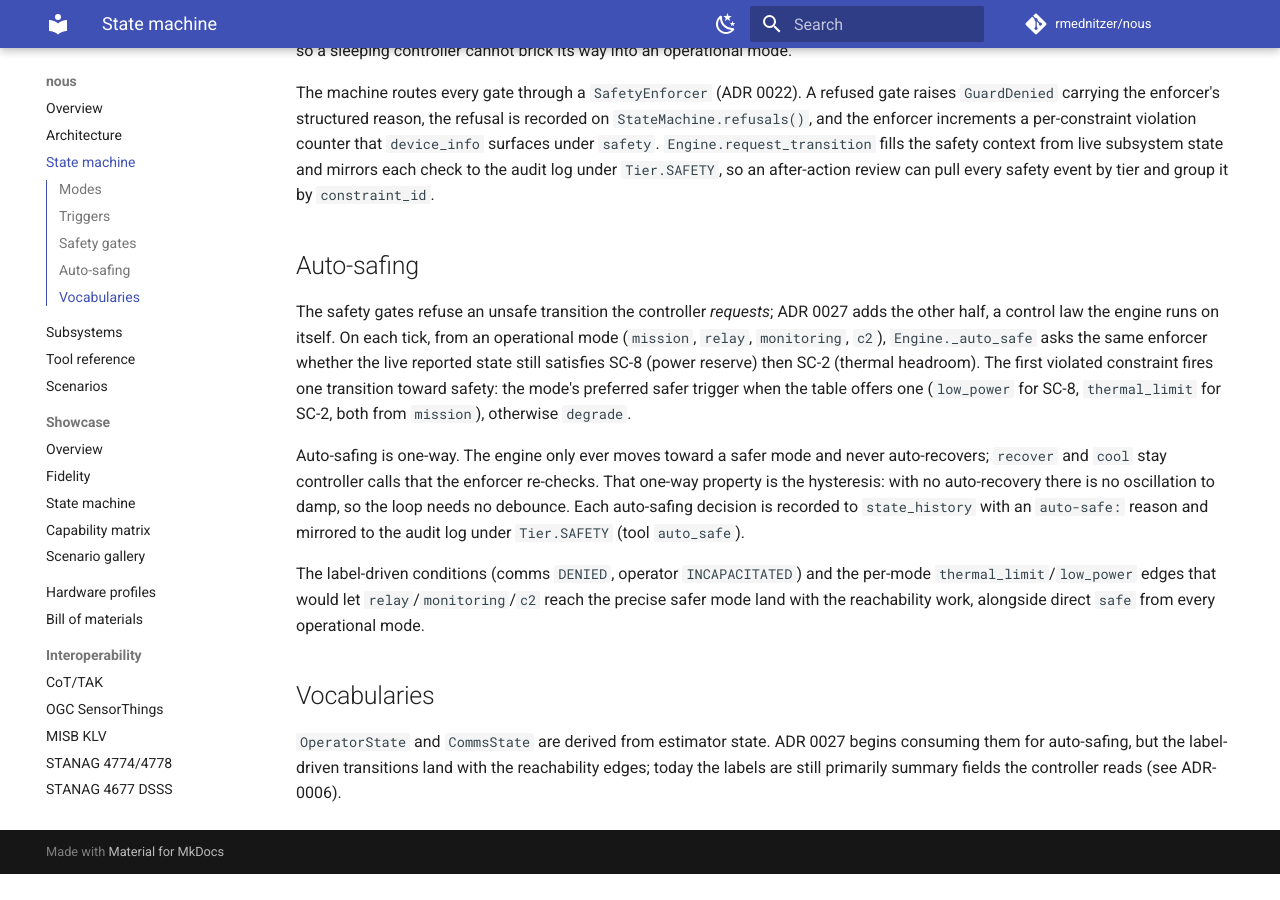
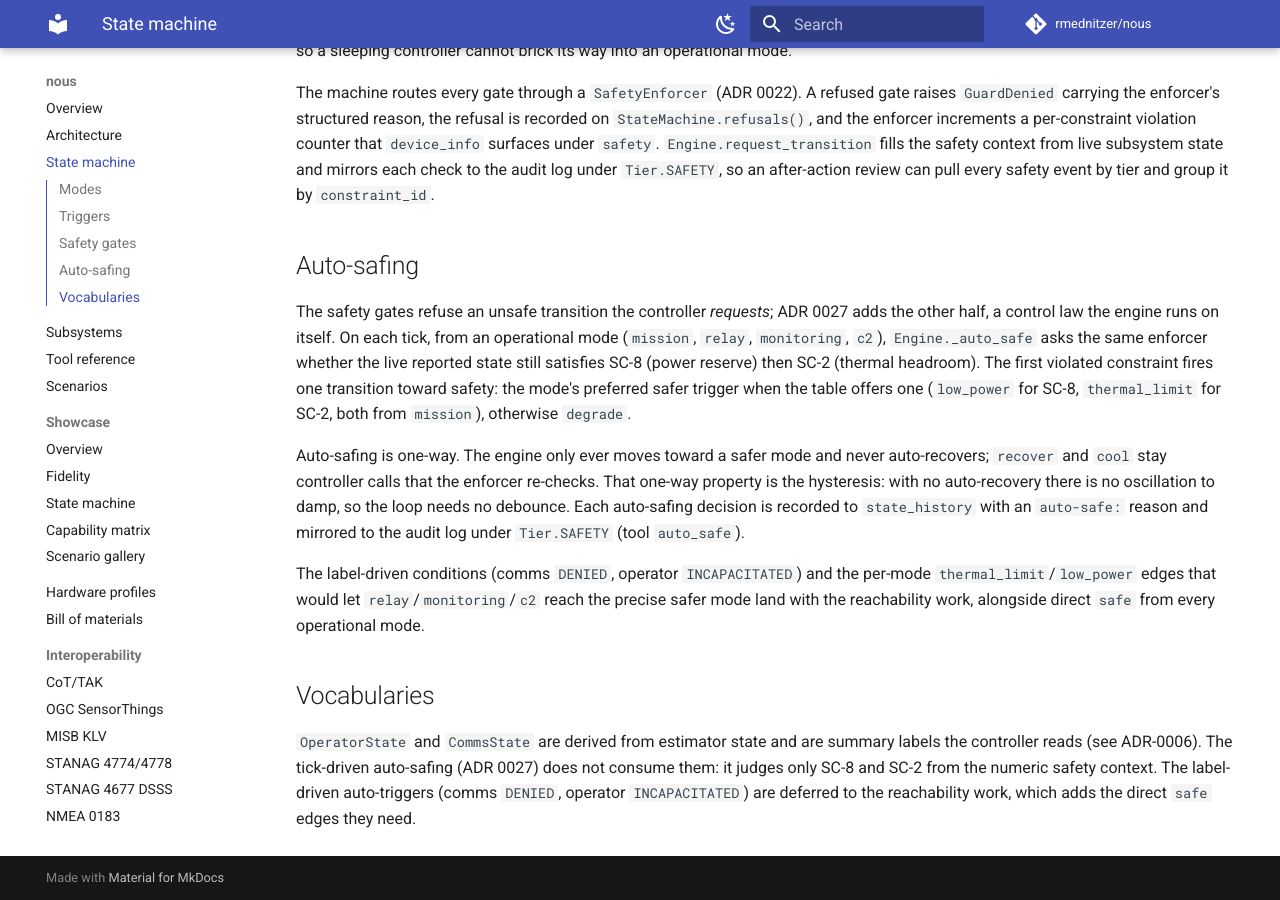
Before and after one commit to rmednitzer/nous, an MkDocs documentation site: the page built from docs/state-machine.md, in a window 1280 px wide and 900 px high, scrolled down 1951 px. Built offline with MkDocs 1.6.1 and Material for MkDocs 9.7.7, drawn with Linux system fonts in a browser that asks for light colours; comment, search, counter and statistics services are not loaded; before the commit the page ends 2825 px from its top, so only the background shows below that.

Commit message:
docs(state-machine): correct auto-safing's use of derived labels
Per PR #95 review: the Vocabularies note overclaimed that ADR 0027 "begins
consuming" OperatorState/CommsState. `_auto_safe` judges only SC-8/SC-2
from the numeric safety context and does not consult the derived labels;
the label-driven auto-triggers are deferred to the reachability work. Word
it accurately.

https://claude.ai/code/session_01TSCWNdN5j8fLKEidGUadf4

```diff
--- a/docs/state-machine.md
+++ b/docs/state-machine.md
@@ -103,7 +103,9 @@ reachability work, alongside direct `safe` from every operational mode.
 
 ## Vocabularies
 
-`OperatorState` and `CommsState` are derived from estimator state. ADR
-0027 begins consuming them for auto-safing, but the label-driven
-transitions land with the reachability edges; today the labels are still
-primarily summary fields the controller reads (see ADR-0006).
+`OperatorState` and `CommsState` are derived from estimator state and are
+summary labels the controller reads (see ADR-0006). The tick-driven
+auto-safing (ADR 0027) does not consume them: it judges only SC-8 and SC-2
+from the numeric safety context. The label-driven auto-triggers (comms
+`DENIED`, operator `INCAPACITATED`) are deferred to the reachability work,
+which adds the direct `safe` edges they need.
```
